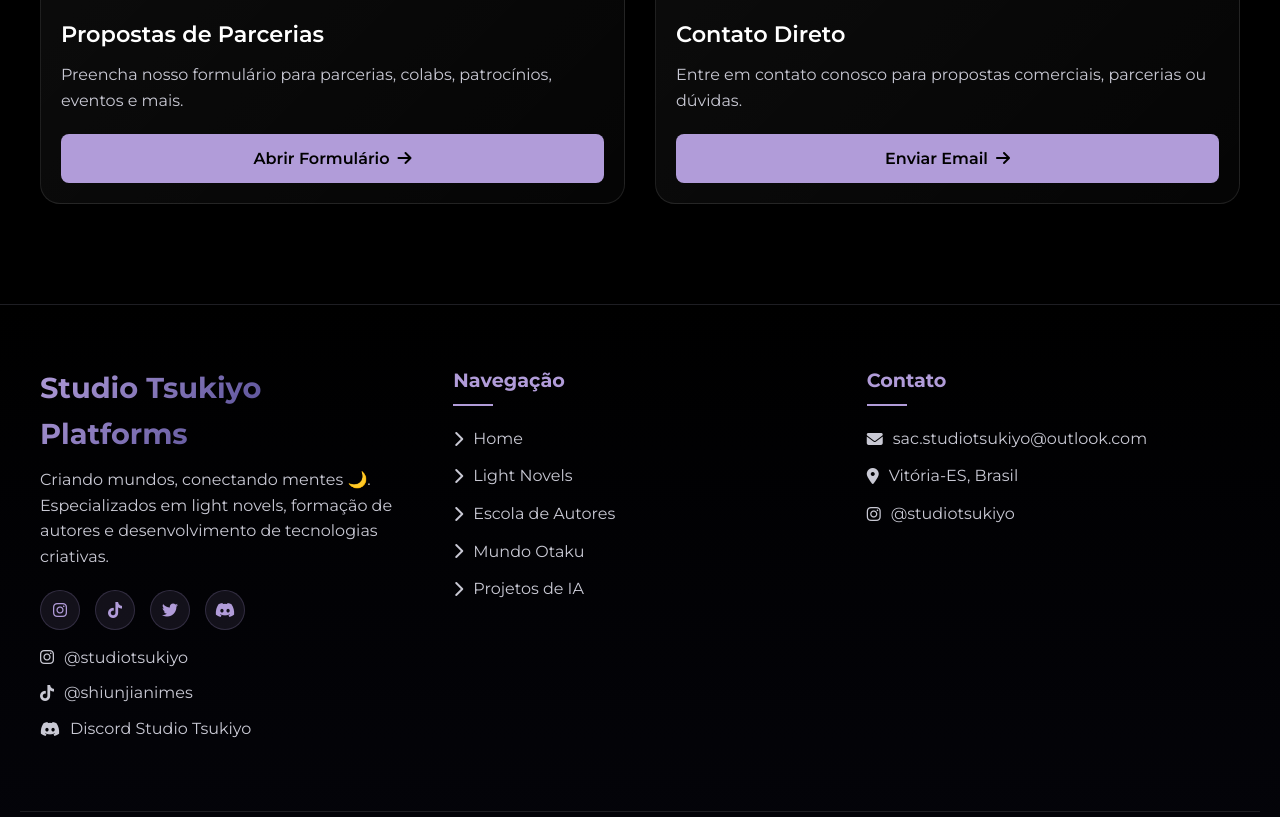
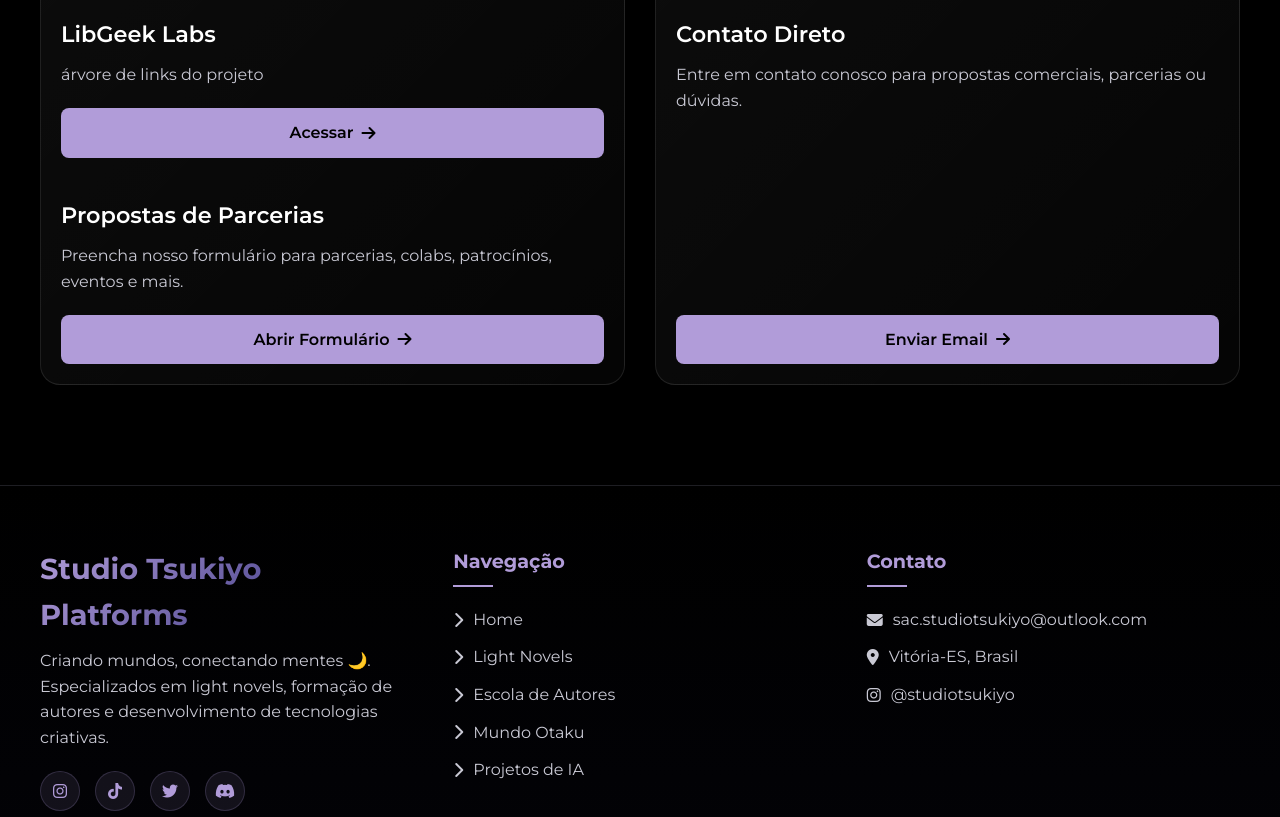
Before and after one commit to orpheostudio/orpheostudio, a plain HTML site: page index.html in a window 1280 px wide. Shown: the part 5133-5950 px from the top of the page. Drawn offline with Linux system fonts and the light colour scheme.

Commit message:
Update index.html

```diff
--- a/index.html
+++ b/index.html
@@ -1017,6 +1017,11 @@
                 <img src="https://images.unsplash.com/photo-1600880292203-757bb62b4baf?ixlib=rb-4.0.3&ixid=MnwxMjA3fDB8MHxwaG90by1wYWdlfHx8fGVufDB8fHx8&auto=format&fit=crop&w=800&q=80" alt="Formulário de Parcerias" loading="lazy">
               </div>
               <div class="card-content">
+                <h3 class="card-title">LibGeek Labs</h3>
+                <p class="card-desc">árvore de links do projeto</p>
+                <div class="card-btn">Acessar<i class="fas fa-arrow-right"></i></div>
+              </div>
+              <div class="card-content">
                 <h3 class="card-title">Propostas de Parcerias</h3>
                 <p class="card-desc">Preencha nosso formulário para parcerias, colabs, patrocínios, eventos e mais.</p>
                 <div class="card-btn">Abrir Formulário <i class="fas fa-arrow-right"></i></div>
```
